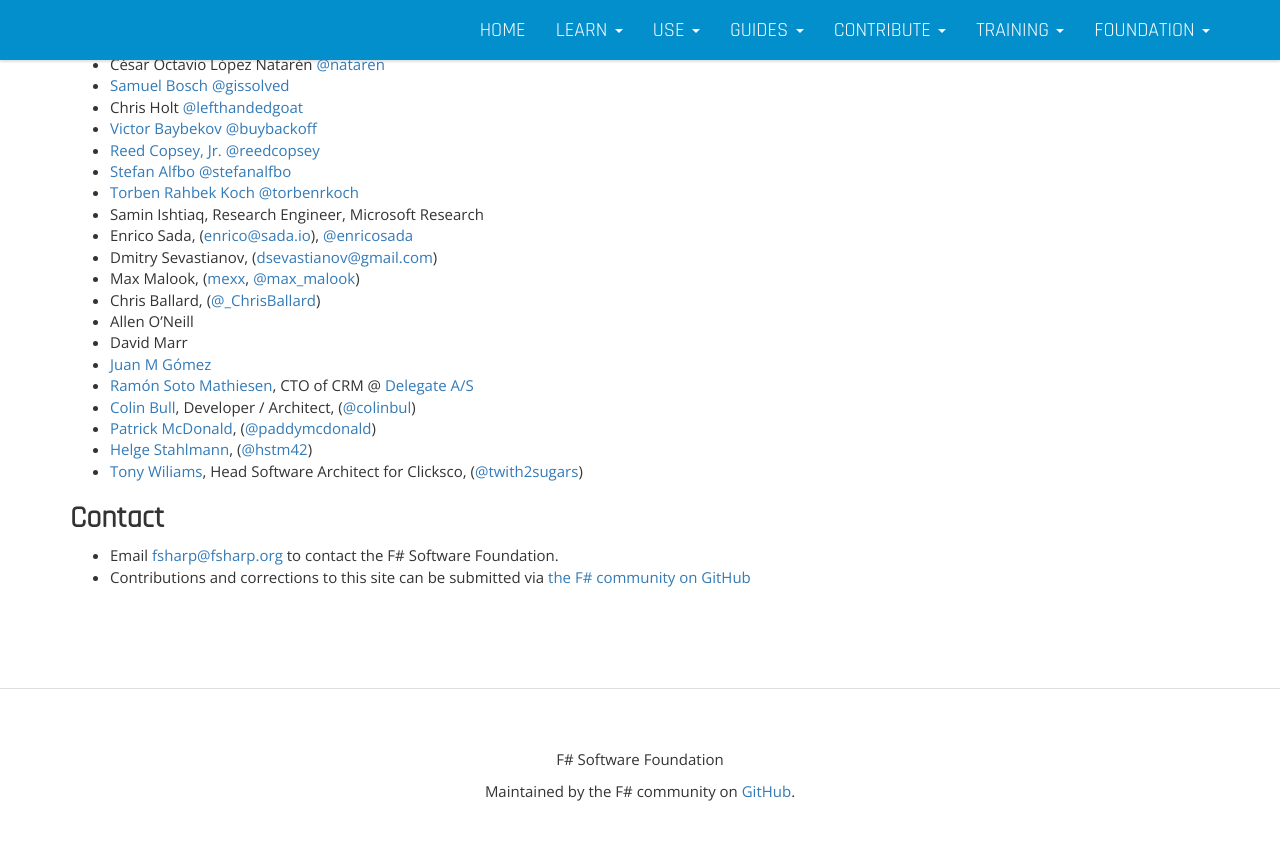
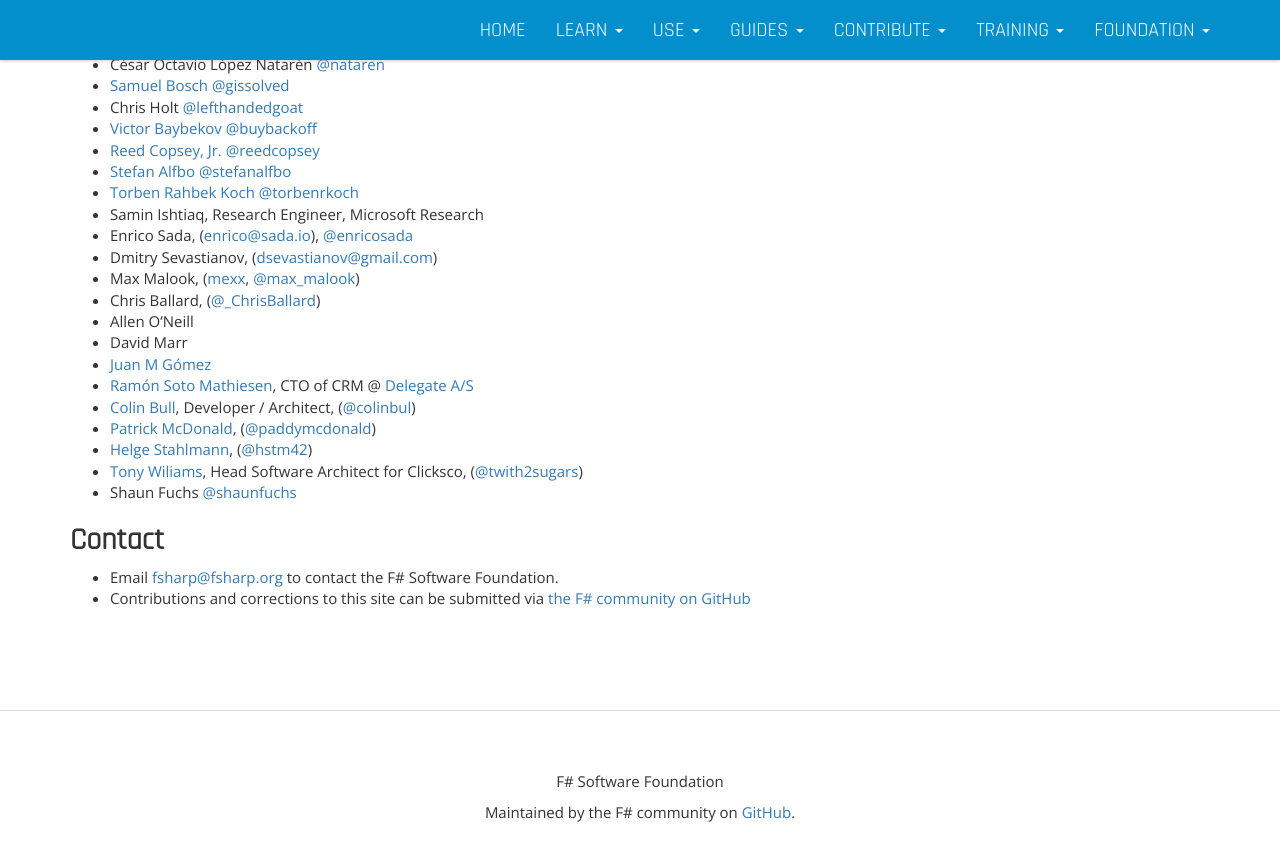
Before and after one commit to fsharp/fsharp.org, a Jekyll site: the page built from foundation.md, in a window 1280 px wide and 900 px high, scrolled down 4198 px. Shown: the top 861 px of the window. Built offline with Jekyll 4.4.1, drawn with Linux system fonts in a browser that asks for light colours; nearby versions of some CDN libraries.

Commit message:
added myself
A bit late but better than never. I was at the meetup when this was announced and just remember I should have done this when browsing the site..

```diff
--- a/foundation.md
+++ b/foundation.md
@@ -200,6 +200,7 @@ See the current [list of affiliated technical groups](/technical-groups) and [us
  * [Patrick McDonald](http://patrickmcdonald.org/), ([@paddymcdonald](https://twitter.com/paddymcdonald))
  * [Helge Stahlmann](http://hstm.me/), ([@hstm42](https://twitter.com/hstm42))
  * [Tony Wiliams](http://blog.tonywilliams.me.uk), Head Software Architect for Clicksco, ([@twith2sugars](https://twitter.com/twith2sugars))
+ * Shaun Fuchs [@shaunfuchs](https://twitter.com/shaunfuchs)
 
 ## Contact
 
```
